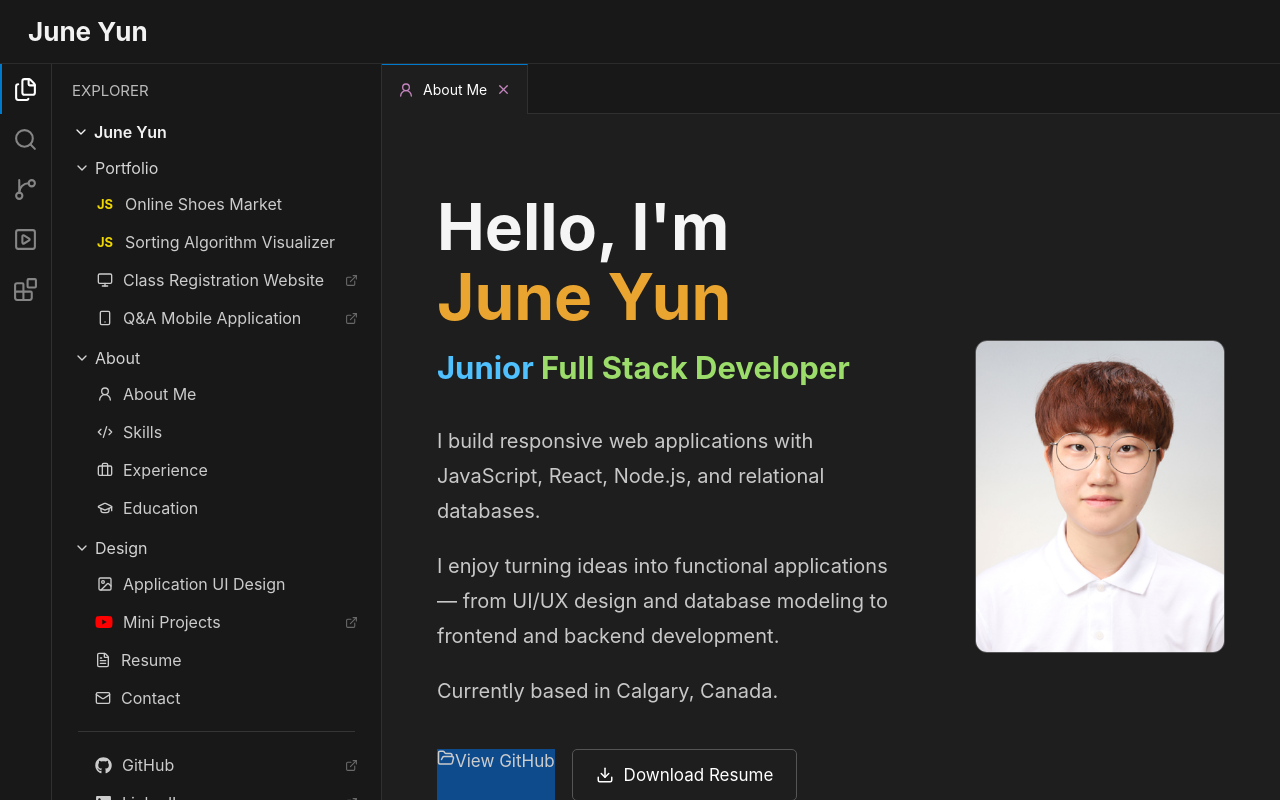
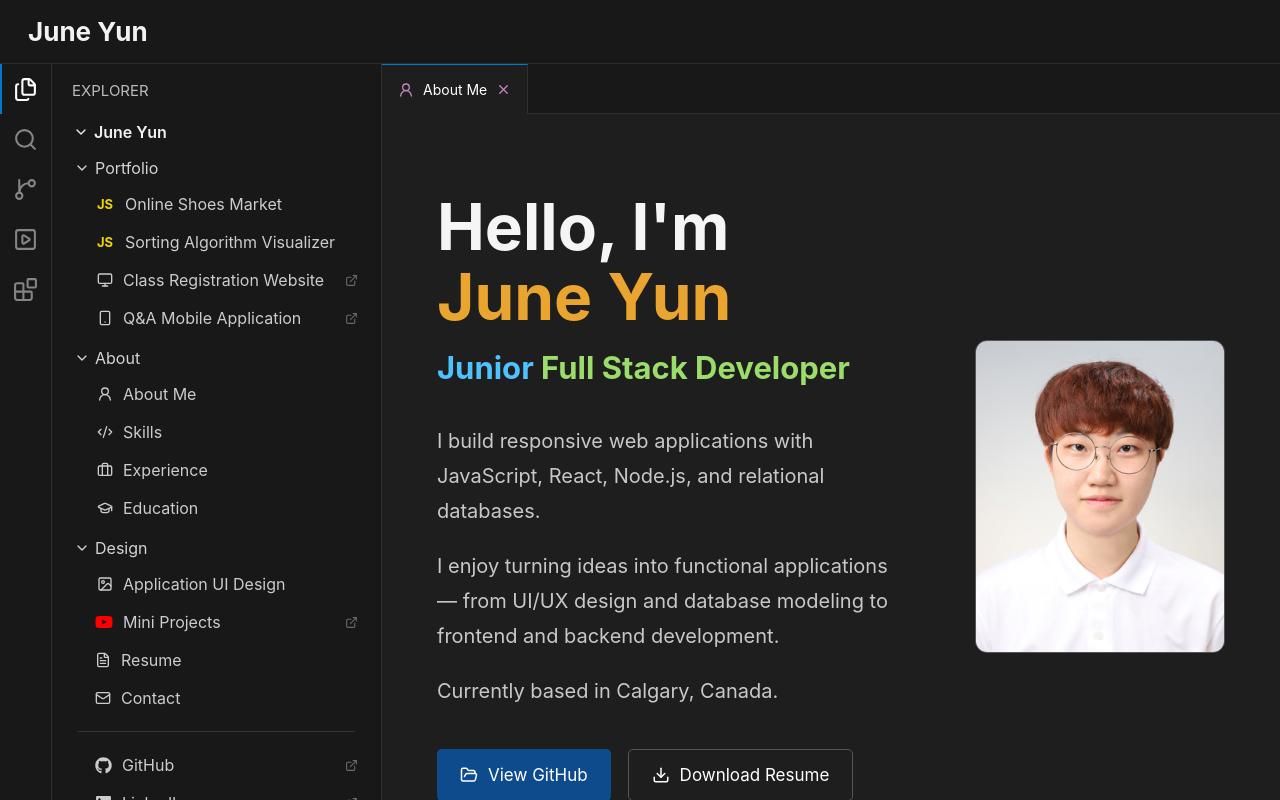
Before and after one commit to JuneYunDev/JunePortfoiloWebsite, a React (Vite) app: page / in a window 1280 px wide. Shown: the top 800 px of the page. Built offline with nearby package versions, Linux system fonts and the light colour scheme.

Commit message:
Fix CSS in home page

```diff
--- a/src/styles/home.css
+++ b/src/styles/home.css
@@ -74,11 +74,7 @@
   display: block;
 }
 
-.primary-button {
-  background: #0e4b8d;
-  text-decoration: none;
-}
-
+.primary-button,
 .secondary-button {
   min-height: 52px;
 
@@ -100,6 +96,7 @@
 
 .primary-button {
   background: #0e4b8d;
+  text-decoration: none;
 }
 
 .primary-button:hover {
```
